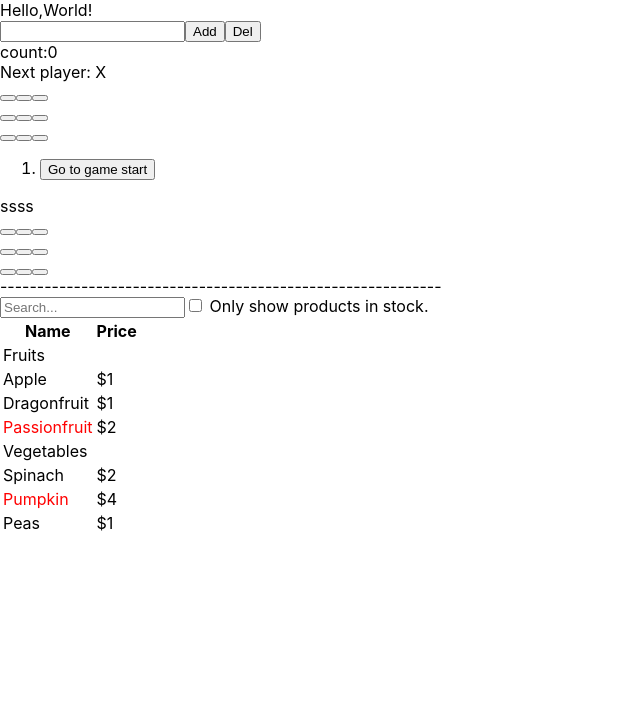
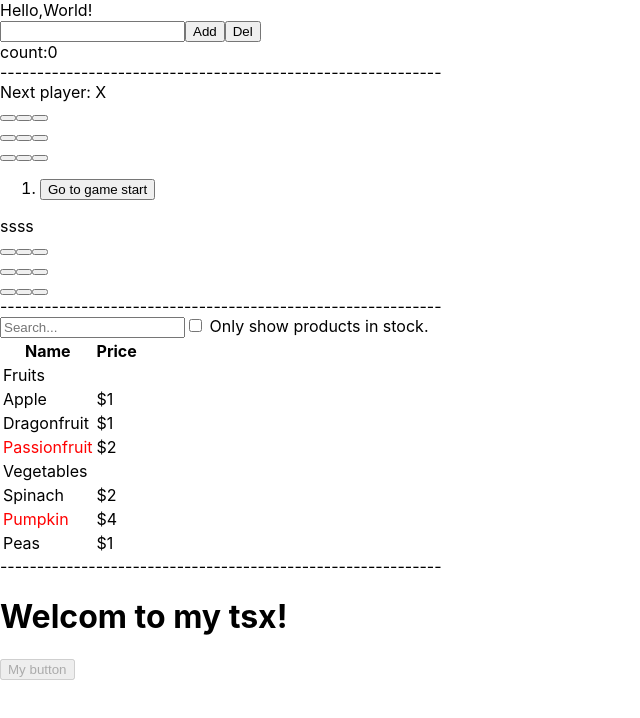
Before and after one commit to lnsylt024/react-wk, a React (Create React App) app: page / in a window 1280 px wide. Shown: the top 718 px of the page, without its empty margins (0-640 px from the left). Built offline with nearby package versions, Linux system fonts and the light colour scheme.

Commit message:
TypeScript文件

```diff
--- a/public/index.html
+++ b/public/index.html
@@ -1,24 +1,27 @@
 <!DOCTYPE html>
 <html lang="en">
 <head>
-    <meta charset="utf-8" />
-    <link rel="icon" href="%PUBLIC_URL%/favicon.ico" />
-    <meta name="viewport" content="width=device-width, initial-scale=1" />
-    <meta name="theme-color" content="#000000" />
+    <meta charset="utf-8"/>
+    <link rel="icon" href="%PUBLIC_URL%/favicon.ico"/>
+    <meta name="viewport" content="width=device-width, initial-scale=1"/>
+    <meta name="theme-color" content="#000000"/>
     <meta
             name="description"
             content="Web site created using create-react-app"
     />
-    <link rel="apple-touch-icon" href="%PUBLIC_URL%/logo192.png" />
-    <link rel="manifest" href="%PUBLIC_URL%/manifest.json" />
+    <link rel="apple-touch-icon" href="%PUBLIC_URL%/logo192.png"/>
+    <link rel="manifest" href="%PUBLIC_URL%/manifest.json"/>
     <title>React Work</title>
 </head>
     <body>
         <div id="root"></div>
         <div id="study"></div>
+        <div>------------------------------------------------------------</div>
         <div id="game"></div>
         <div id="examplegame"></div>
         <div>------------------------------------------------------------</div>
         <div id="examplelayout"></div>
+        <div>------------------------------------------------------------</div>
+        <div id="exampletsx"></div>
     </body>
 </html>
--- a/src/index.js
+++ b/src/index.js
@@ -1,27 +1,36 @@
-import React from 'react';
-import ReactDOM from 'react-dom/client';
-import './index.css';
+import React from "react";
+import ReactDOM from "react-dom/client";
+import "./index.css";
 import App from "./App";
 import Study from "./study/Study";
 import Game from "./example/Game";
 import ExampleGame from "./example/ExampleGame";
 import ExampleLayout from "./layout/ExampleLayout";
+import ExampleTSX from "./tsx/ExampleTSX";
 
 //方案1
 const root = ReactDOM.createRoot(document.getElementById("root"));
 root.render(
-    <React.StrictMode>
-        <App />
-    </React.StrictMode>
+  <React.StrictMode>
+    <App />
+  </React.StrictMode>,
 );
 //方案2
-ReactDOM.createRoot(document.getElementById("study")).render(<Study/>);
+ReactDOM.createRoot(document.getElementById("study")).render(<Study />);
 
 //
-ReactDOM.createRoot(document.getElementById("game")).render(<Game/>);
+ReactDOM.createRoot(document.getElementById("game")).render(<Game />);
 
 //
-ReactDOM.createRoot(document.getElementById("examplegame")).render(<ExampleGame/>);
+ReactDOM.createRoot(document.getElementById("examplegame")).render(
+  <ExampleGame />,
+);
 
 //
-ReactDOM.createRoot(document.getElementById("examplelayout")).render(<ExampleLayout/>);
+ReactDOM.createRoot(document.getElementById("examplelayout")).render(
+  <ExampleLayout />,
+);
+
+ReactDOM.createRoot(document.getElementById("exampletsx")).render(
+  <ExampleTSX />,
+);
--- /dev/null
+++ b/src/tsx/ExampleTSX.tsx
@@ -0,0 +1,18 @@
+interface MyButtonProps {
+  title: string;
+  disabled: boolean;
+}
+
+function MyButton({ title, disabled }: MyButtonProps) {
+  return <button disabled={disabled}>{title}</button>;
+}
+
+function Index() {
+  return (
+    <div>
+      <h1>Welcom to my tsx!</h1>
+      <MyButton title={"My button"} disabled={true} />
+    </div>
+  );
+}
+export default Index;
```
Also changed, not shown: package.json (+6 -1 lines), tsconfig.json (added, +27 -0 lines). Lines whose indentation alone changed are shown as unchanged.
